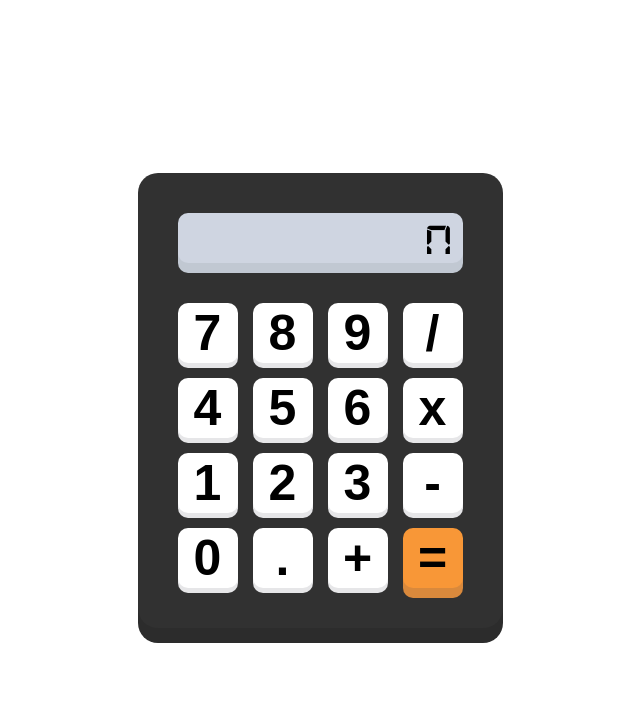
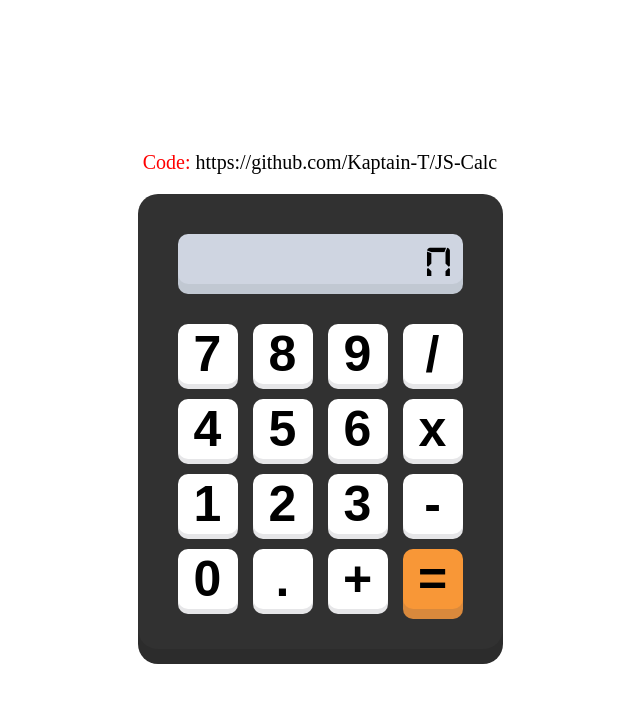
Before and after one commit to Kaptain-T/JS-Calc, a plain HTML site: page index.html in a window 1280 px wide. Shown: the whole page, without its empty margins (320-960 px from the left). Drawn offline with Linux system fonts and the light colour scheme.

Commit message:
updated the style and index to show repo link

```diff
--- a/index.html
+++ b/index.html
@@ -7,6 +7,7 @@
     <title>Calculator</title>
 </head>
 <body>
+    <p class="codee"><span style="color: red;">Code: </span>https://github.com/Kaptain-T/JS-Calc</p>
     <table>
         <tr>
             <td colspan="4"><input type="text" id="screen" maxlength="9" placeholder="0"></td>
--- a/style.css
+++ b/style.css
@@ -11,11 +11,16 @@
 
 body {
   display: flex;
+  flex-direction: column;
   justify-content: center;
   align-items: center;
   height: 100vh;
+  overflow-y: hidden;
 }
-
+.codee{
+  font-size: 20px;
+  margin-bottom: 20px;
+}
 table {
   background-color: #313131;
   border-radius: 20px;
```
